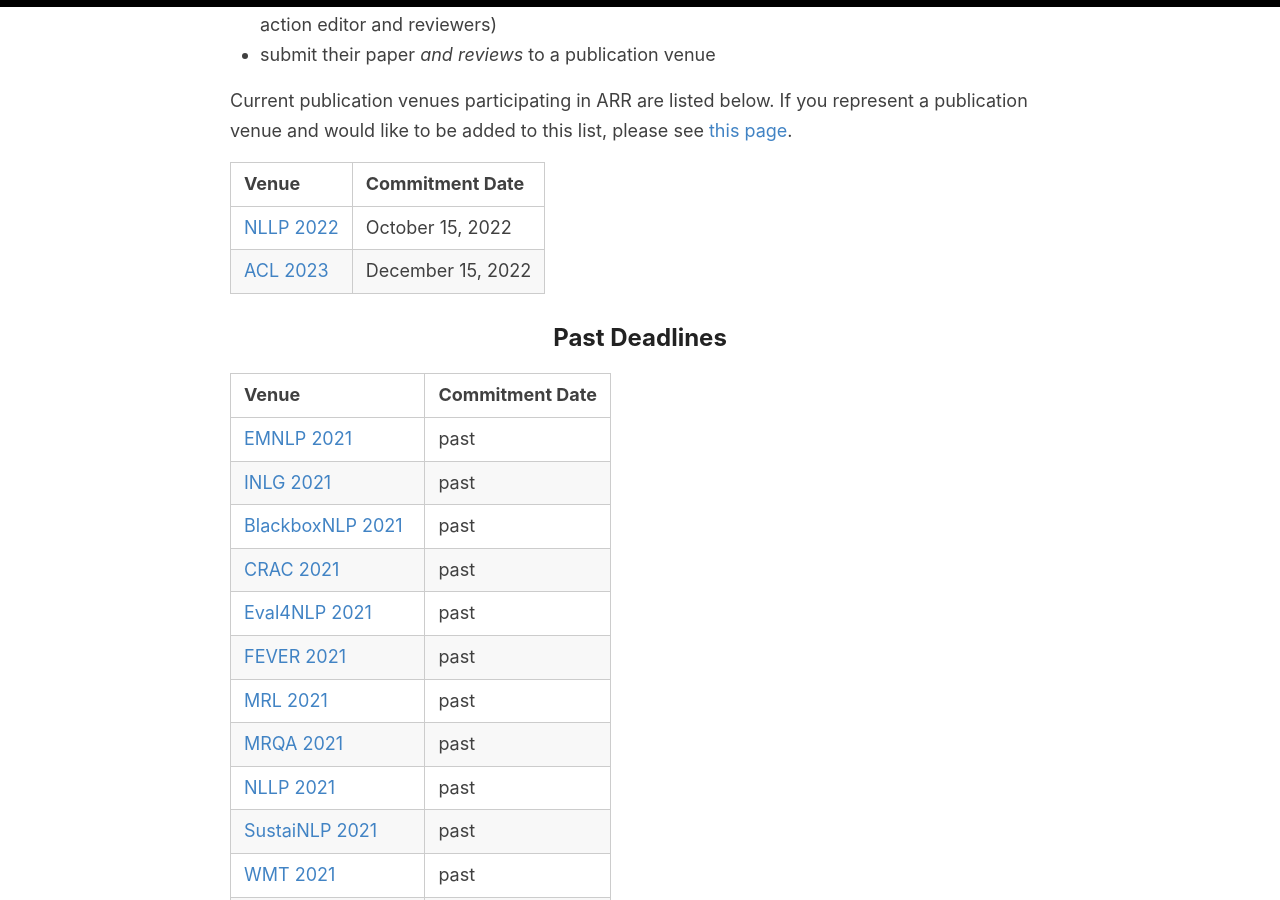
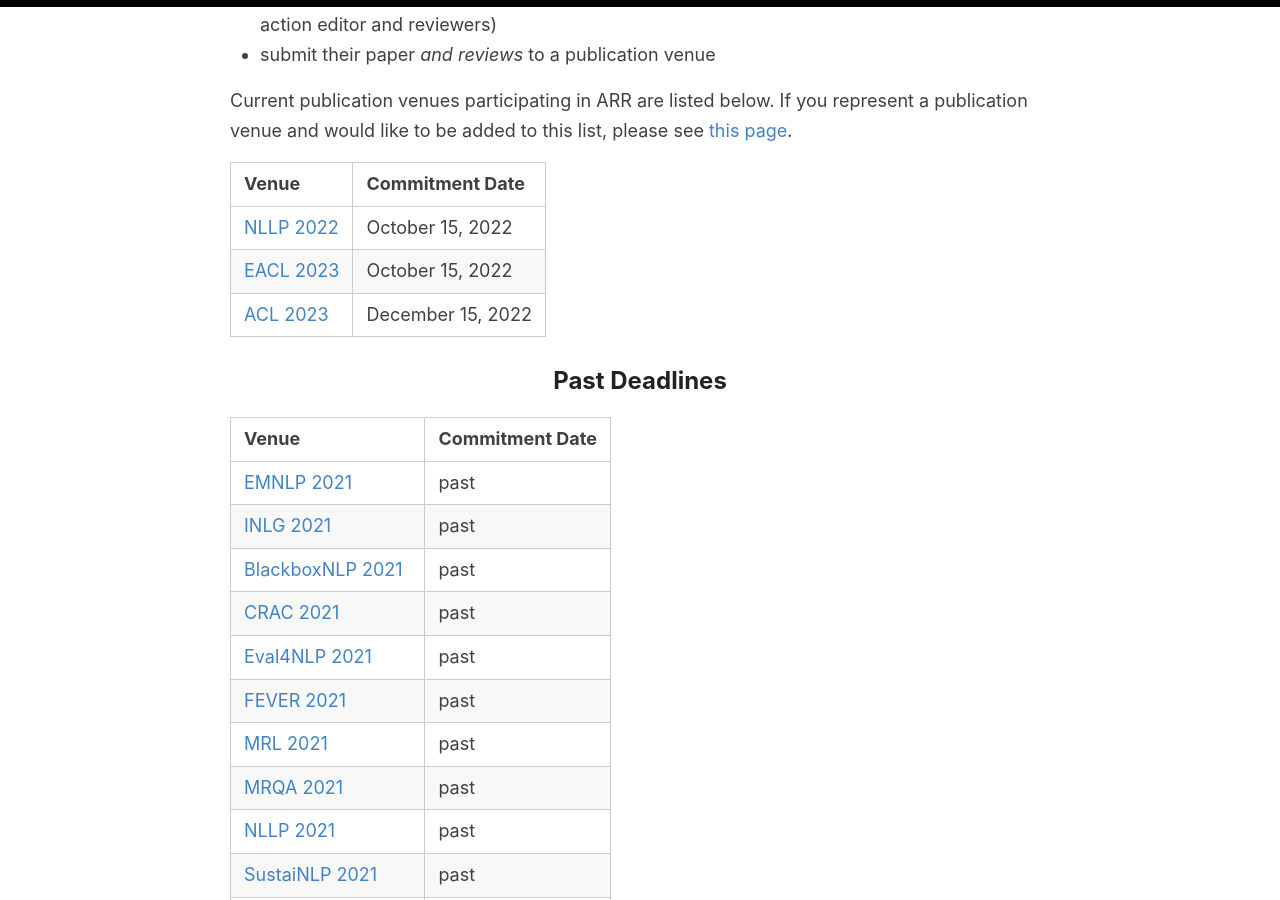
Before and after one commit to amitmerchant1990/reverie, a Jekyll site: the page built from dates.md, in a window 1280 px wide and 900 px high, scrolled down 579 px. Built offline with Jekyll 4.4.1, drawn with Linux system fonts in a browser that asks for light colours.

Commit message:
Update dates.md

```diff
--- a/dates.md
+++ b/dates.md
@@ -22,6 +22,7 @@
 | Venue | Commitment Date |
 |---------------------|------------|
 | [NLLP 2022](https://nllpw.org/) | October 15, 2022 |
+| [EACL 2023](https://2023.eacl.org/) | October 15, 2022 |
 | [ACL 2023](https://2023.aclweb.org/calls/main_conference/) | December 15, 2022 |
 
 
```
